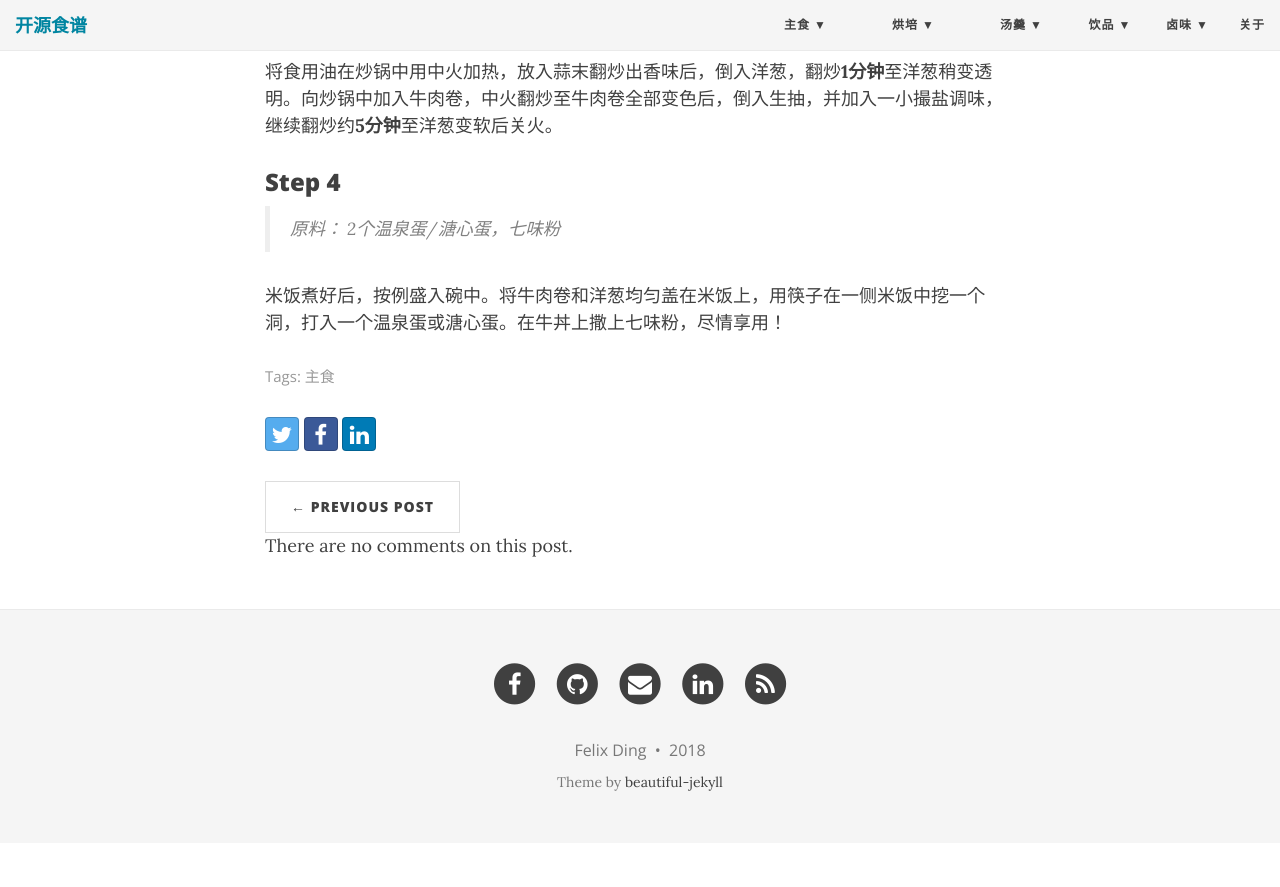
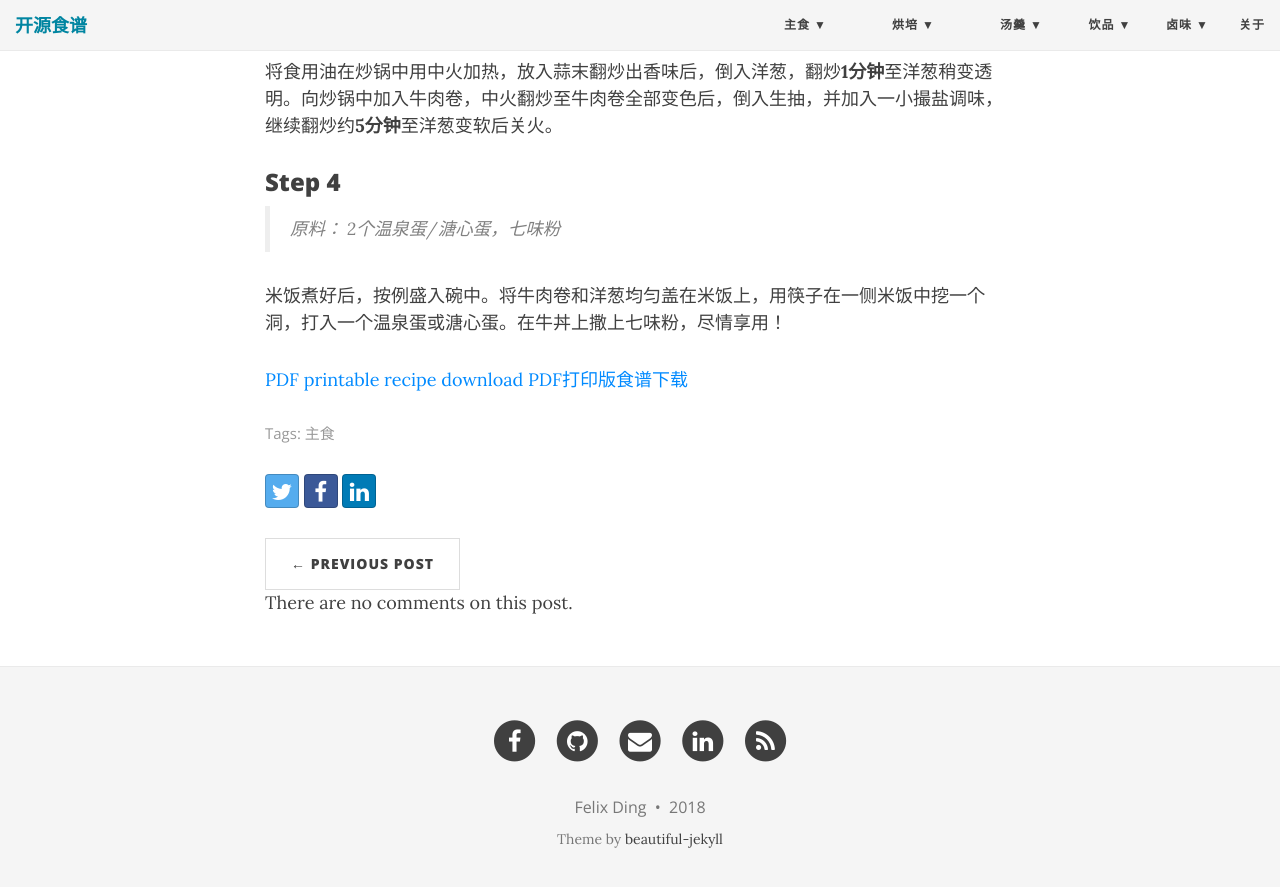
Before and after one commit to uraplutonium/open-recipe, a Jekyll site: the page built from _posts/2018-09-29-tsukimi-gyudon.md, in a window 1280 px wide and 900 px high, scrolled down 2139 px. Shown: the top 887 px of the window. Built offline with Jekyll 4.4.1, drawn with Linux system fonts in a browser that asks for light colours; nearby versions of some CDN libraries; a script that is not in the unit is left out; before the commit the page ends 2982 px from its top, so only the background shows below that.

Commit message:
pdf added.

```diff
--- a/_posts/2018-09-29-tsukimi-gyudon.md
+++ b/_posts/2018-09-29-tsukimi-gyudon.md
@@ -56,3 +56,6 @@ comments: true
 > 原料： 2个温泉蛋/溏心蛋，七味粉
 
 米饭煮好后，按例盛入碗中。将牛肉卷和洋葱均匀盖在米饭上，用筷子在一侧米饭中挖一个洞，打入一个温泉蛋或溏心蛋。在牛丼上撒上七味粉，尽情享用！
+
+[PDF printable recipe download](https://uraplutonium.github.io/open-recipe/pdf/Tsukimi.Gyudon.温泉蛋牛丼.pdf)
+[PDF打印版食谱下载](https://uraplutonium.github.io/open-recipe/pdf/Tsukimi.Gyudon.温泉蛋牛丼.pdf)
```
Also changed, not shown: 5 other files.
